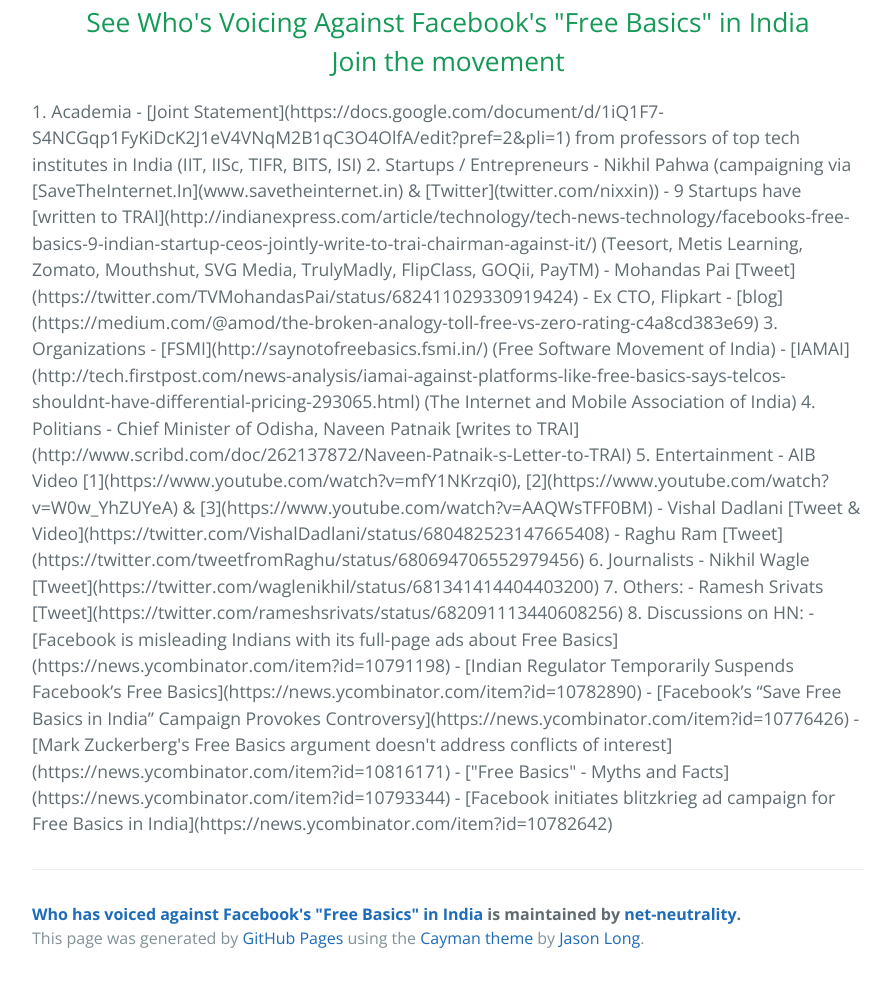
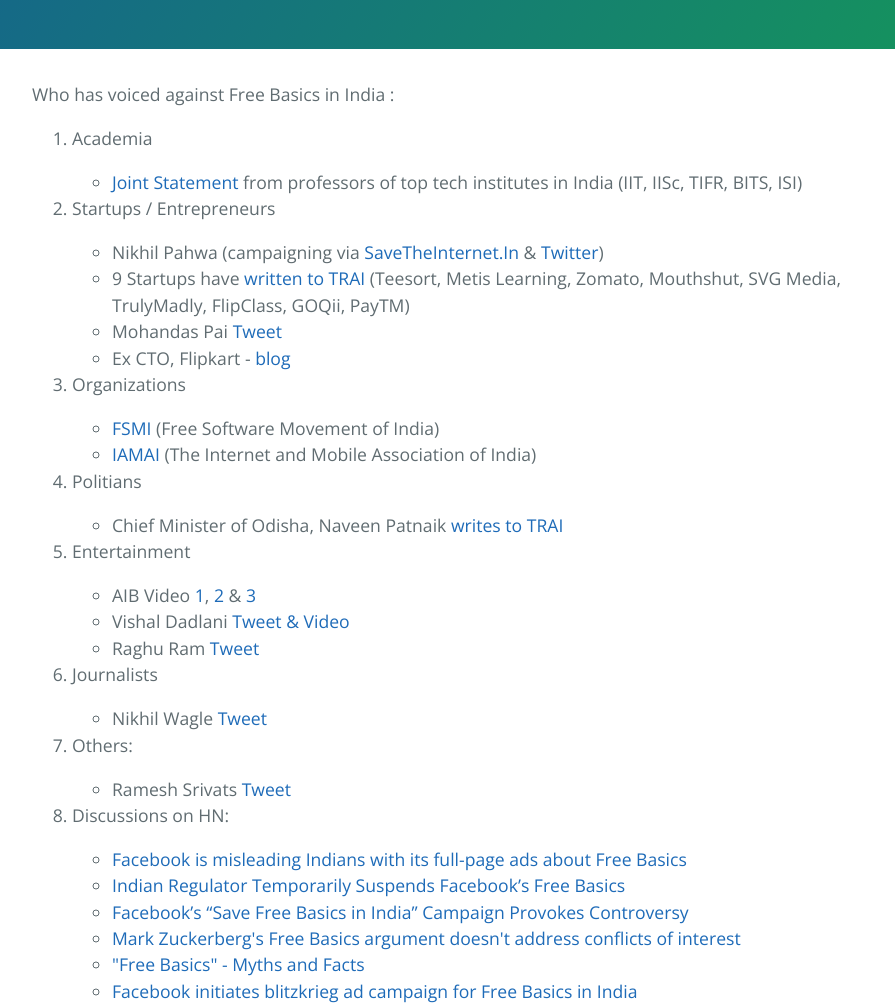
Before and after one commit to net-neutrality/no-free-basics, a plain HTML site: page index.html in a window 1280 px wide. Shown: the part 412-1419 px from the top of the page, without its empty margins (192-1087 px from the left). Before the commit the page ends 1394 px from the top, so only its background shows below. Drawn offline with nearby package versions, Linux system fonts and the light colour scheme.

Commit message:
Create gh-pages branch via GitHub

```diff
--- a/index.html
+++ b/index.html
@@ -11,53 +11,93 @@
   </head>
   <body>
     <section class="page-header">
-      <h1 class="project-name">Against &quot;Free Basics&quot;, Why ?</h1>
+      <h1 class="project-name">Who has voiced against Facebook&#39;s &quot;Free Basics&quot; in India</h1>
       <h2 class="project-tagline">Because, it is against Net Neutrality &amp; a disingenuous attempt at charity</h2>
       <a href="https://github.com/net-neutrality/no-free-basics" class="btn">View on GitHub</a>
+      <a href="https://github.com/net-neutrality/no-free-basics/zipball/master" class="btn">Download .zip</a>
+      <a href="https://github.com/net-neutrality/no-free-basics/tarball/master" class="btn">Download .tar.gz</a>
     </section>
 
     <section class="main-content">
-      <h2 style="text-align: center;">See Who's Voicing Against Facebook's "Free Basics" in India<br>Join the movement</h2>
+      <p>Who has voiced against Free Basics in India : </p>
 
+<ol>
+<li>
+<p>Academia</p>
 
- 1. Academia
-     - [Joint Statement](https://docs.google.com/document/d/1iQ1F7-S4NCGqp1FyKiDcK2J1eV4VNqM2B1qC3O4OlfA/edit?pref=2&pli=1) from professors of top tech institutes in India (IIT, IISc, TIFR, BITS, ISI)
+<ul>
+<li>
+<a href="https://docs.google.com/document/d/1iQ1F7-S4NCGqp1FyKiDcK2J1eV4VNqM2B1qC3O4OlfA/edit?pref=2&amp;pli=1">Joint Statement</a> from professors of top tech institutes in India (IIT, IISc, TIFR, BITS, ISI)</li>
+</ul>
+</li>
+<li>
+<p>Startups / Entrepreneurs</p>
 
+<ul>
+<li>Nikhil Pahwa (campaigning via <a href="www.savetheinternet.in">SaveTheInternet.In</a> &amp; <a href="twitter.com/nixxin">Twitter</a>)</li>
+<li>9 Startups have <a href="http://indianexpress.com/article/technology/tech-news-technology/facebooks-free-basics-9-indian-startup-ceos-jointly-write-to-trai-chairman-against-it/">written to TRAI</a> (Teesort, Metis Learning, Zomato, Mouthshut, SVG Media, TrulyMadly, FlipClass, GOQii, PayTM)</li>
+<li>Mohandas Pai <a href="https://twitter.com/TVMohandasPai/status/682411029330919424">Tweet</a>
+</li>
+<li>Ex CTO, Flipkart - <a href="https://medium.com/@amod/the-broken-analogy-toll-free-vs-zero-rating-c4a8cd383e69">blog</a>
+</li>
+</ul>
+</li>
+<li>
+<p>Organizations</p>
 
- 2. Startups / Entrepreneurs
-     - Nikhil Pahwa (campaigning via [SaveTheInternet.In](www.savetheinternet.in) & [Twitter](twitter.com/nixxin))
-     - 9 Startups have [written to TRAI](http://indianexpress.com/article/technology/tech-news-technology/facebooks-free-basics-9-indian-startup-ceos-jointly-write-to-trai-chairman-against-it/) (Teesort, Metis Learning, Zomato, Mouthshut, SVG Media, TrulyMadly, FlipClass, GOQii, PayTM)
-     - Mohandas Pai [Tweet](https://twitter.com/TVMohandasPai/status/682411029330919424)
-     - Ex CTO, Flipkart - [blog](https://medium.com/@amod/the-broken-analogy-toll-free-vs-zero-rating-c4a8cd383e69)
+<ul>
+<li>
+<a href="http://saynotofreebasics.fsmi.in/">FSMI</a> (Free Software Movement of India) </li>
+<li>
+<a href="http://tech.firstpost.com/news-analysis/iamai-against-platforms-like-free-basics-says-telcos-shouldnt-have-differential-pricing-293065.html">IAMAI</a> (The Internet and Mobile Association of India) </li>
+</ul>
+</li>
+<li>
+<p>Politians</p>
 
- 3. Organizations
-     - [FSMI](http://saynotofreebasics.fsmi.in/) (Free Software Movement of India)
-     - [IAMAI](http://tech.firstpost.com/news-analysis/iamai-against-platforms-like-free-basics-says-telcos-shouldnt-have-differential-pricing-293065.html) (The Internet and Mobile Association of India)
+<ul>
+<li>Chief Minister of Odisha, Naveen Patnaik <a href="http://www.scribd.com/doc/262137872/Naveen-Patnaik-s-Letter-to-TRAI">writes to TRAI</a>
+</li>
+</ul>
+</li>
+<li>
+<p>Entertainment</p>
 
- 4. Politians
-     - Chief Minister of Odisha, Naveen Patnaik [writes to TRAI](http://www.scribd.com/doc/262137872/Naveen-Patnaik-s-Letter-to-TRAI)
+<ul>
+<li>AIB Video <a href="https://www.youtube.com/watch?v=mfY1NKrzqi0">1</a>,  <a href="https://www.youtube.com/watch?v=W0w_YhZUYeA">2</a> &amp; <a href="https://www.youtube.com/watch?v=AAQWsTFF0BM">3</a>
+</li>
+<li>Vishal Dadlani <a href="https://twitter.com/VishalDadlani/status/680482523147665408">Tweet &amp; Video</a> </li>
+<li>Raghu Ram <a href="https://twitter.com/tweetfromRaghu/status/680694706552979456">Tweet</a> </li>
+</ul>
+</li>
+<li>
+<p>Journalists</p>
 
- 5. Entertainment
-    - AIB Video [1](https://www.youtube.com/watch?v=mfY1NKrzqi0),  [2](https://www.youtube.com/watch?v=W0w_YhZUYeA) & [3](https://www.youtube.com/watch?v=AAQWsTFF0BM)
-    - Vishal Dadlani [Tweet & Video](https://twitter.com/VishalDadlani/status/680482523147665408)
-    - Raghu Ram [Tweet](https://twitter.com/tweetfromRaghu/status/680694706552979456)
+<ul>
+<li>Nikhil Wagle <a href="https://twitter.com/waglenikhil/status/681341414404403200">Tweet</a>
+</li>
+</ul>
+</li>
+<li>
+<p>Others:</p>
 
- 6. Journalists
-    - Nikhil Wagle [Tweet](https://twitter.com/waglenikhil/status/681341414404403200)
+<ul>
+<li>Ramesh Srivats <a href="https://twitter.com/rameshsrivats/status/682091113440608256">Tweet</a> </li>
+</ul>
+</li>
+<li>
+<p>Discussions on HN:</p>
 
- 7. Others:
-     - Ramesh Srivats [Tweet](https://twitter.com/rameshsrivats/status/682091113440608256)
-
- 8. Discussions on HN:
-    - [Facebook is misleading Indians with its full-page ads about Free Basics](https://news.ycombinator.com/item?id=10791198)
-    - [Indian Regulator Temporarily Suspends Facebook’s Free Basics](https://news.ycombinator.com/item?id=10782890)
-    - [Facebook’s “Save Free Basics in India” Campaign Provokes Controversy](https://news.ycombinator.com/item?id=10776426)
-    - [Mark Zuckerberg's Free Basics argument doesn't address conflicts of interest](https://news.ycombinator.com/item?id=10816171)
-    - ["Free Basics" - Myths and Facts](https://news.ycombinator.com/item?id=10793344)
-    - [Facebook initiates blitzkrieg ad campaign for Free Basics in India](https://news.ycombinator.com/item?id=10782642)
-
-
-
+<ul>
+<li><a href="https://news.ycombinator.com/item?id=10791198">Facebook is misleading Indians with its full-page ads about Free Basics</a></li>
+<li><a href="https://news.ycombinator.com/item?id=10782890">Indian Regulator Temporarily Suspends Facebook’s Free Basics</a></li>
+<li><a href="https://news.ycombinator.com/item?id=10776426">Facebook’s “Save Free Basics in India” Campaign Provokes Controversy</a></li>
+<li><a href="https://news.ycombinator.com/item?id=10816171">Mark Zuckerberg's Free Basics argument doesn't address conflicts of interest</a></li>
+<li><a href="https://news.ycombinator.com/item?id=10793344">"Free Basics" - Myths and Facts</a></li>
+<li><a href="https://news.ycombinator.com/item?id=10782642">Facebook initiates blitzkrieg ad campaign for Free Basics in India</a></li>
+</ul>
+</li>
+</ol>
 
       <footer class="site-footer">
         <span class="site-footer-owner"><a href="https://github.com/net-neutrality/no-free-basics">Who has voiced against Facebook&#39;s &quot;Free Basics&quot; in India</a> is maintained by <a href="https://github.com/net-neutrality">net-neutrality</a>.</span>
```
Also changed, not shown: params.json (+1 -1 lines).
